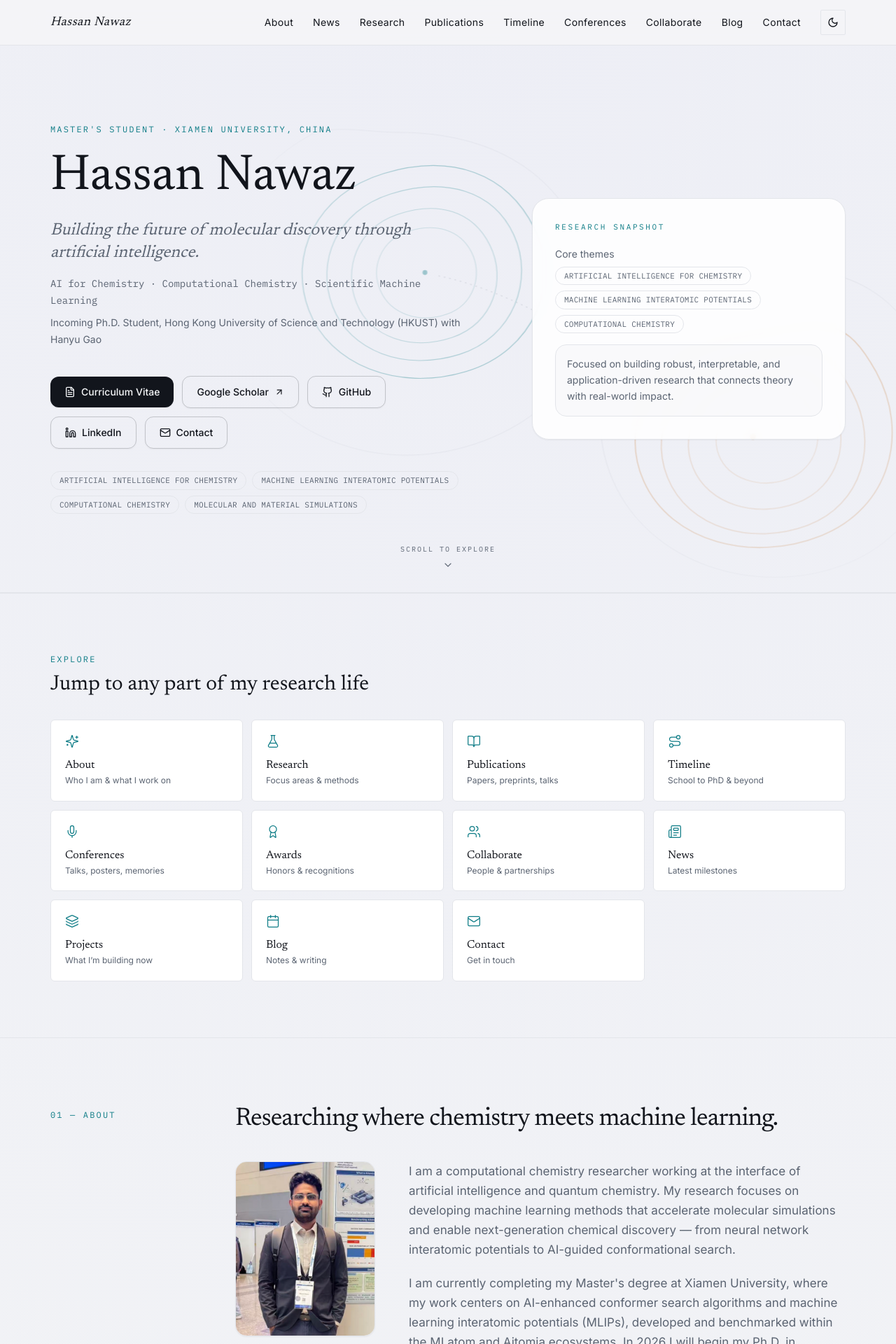
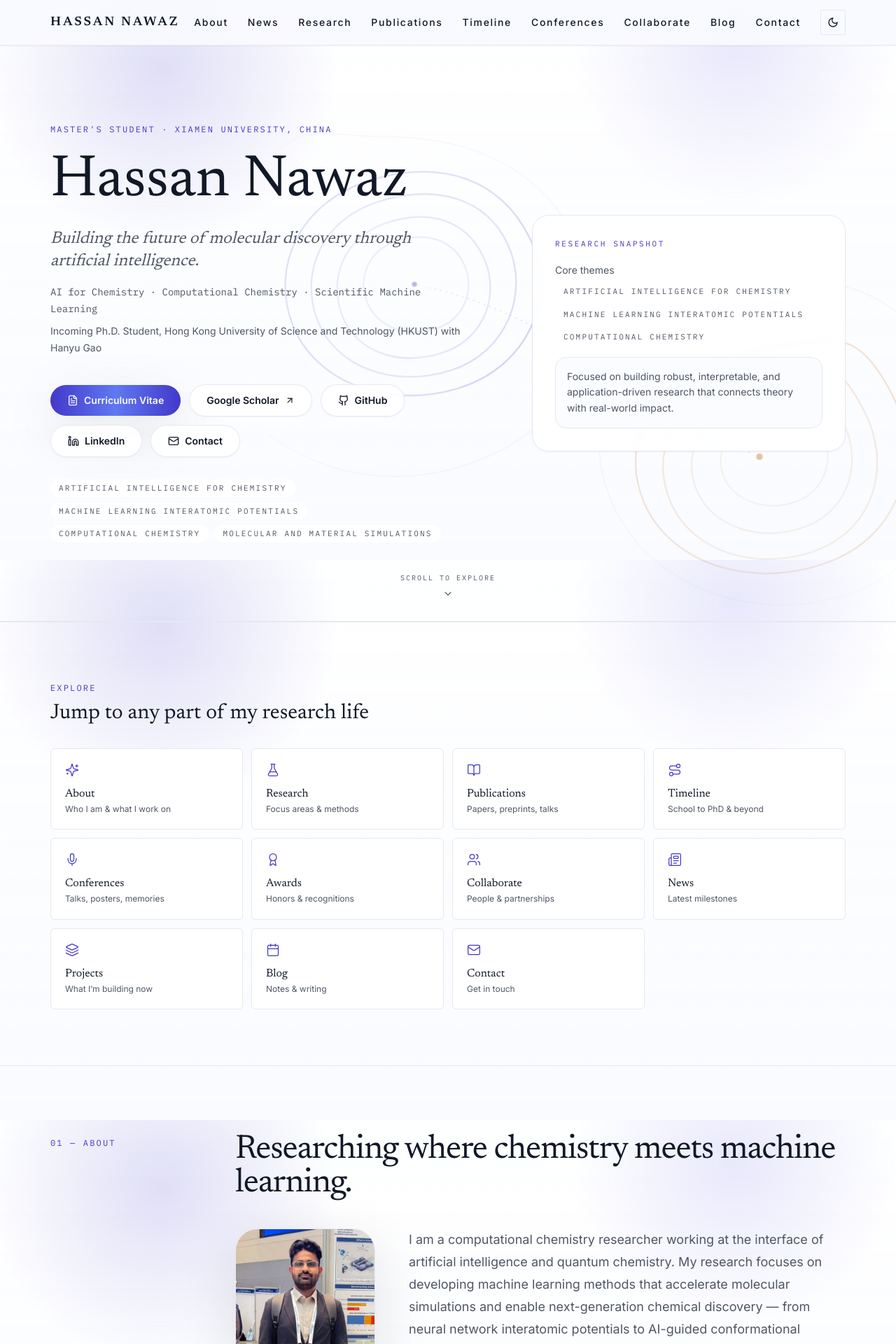
Before and after one commit to hassan-nawaz-awan/hassan_website, a Next.js app: page / in a window 1280 px wide. Shown: the top 1920 px of the page at 70% size. Built offline with nearby package versions, Linux system fonts and the light colour scheme.

Commit message:
update style_2

```diff
--- a/src/app/globals.css
+++ b/src/app/globals.css
@@ -19,15 +19,18 @@
   }
 
   body {
-    @apply bg-canvas text-ink dark:bg-canvas-dark dark:text-ink-dark;
+    @apply min-h-screen bg-canvas text-ink antialiased dark:bg-canvas-dark dark:text-ink-dark;
     background-image:
-      radial-gradient(circle at top, rgba(110, 112, 255, 0.04), transparent 18%),
-      linear-gradient(to bottom, rgba(15, 23, 42, 0.01), rgba(15, 23, 42, 0.01));
+      radial-gradient(circle at 18% 12%, rgba(67, 56, 202, 0.16), transparent 20%),
+      radial-gradient(circle at 82% 8%, rgba(79, 70, 229, 0.12), transparent 18%),
+      linear-gradient(to bottom, rgba(255, 255, 255, 0.92), rgba(249, 251, 255, 0.98));
+    background-attachment: fixed;
     font-feature-settings: 'cv11', 'ss01';
+    text-rendering: optimizeLegibility;
   }
 
   ::selection {
-    @apply bg-accent/20 text-ink dark:text-ink-dark;
+    @apply bg-accent/25 text-ink dark:text-ink-dark;
   }
 
   :focus-visible {
@@ -54,7 +57,7 @@
   }
 
   .section-heading {
-    @apply font-display text-3xl tracking-tight text-ink sm:text-4xl dark:text-ink-dark;
+    @apply font-display text-4xl tracking-tight text-ink sm:text-5xl dark:text-ink-dark;
   }
 
   .hairline-rule {
@@ -66,23 +69,42 @@
   }
 
   .card {
-    @apply rounded-md border border-hairline dark:border-hairline-dark bg-surface dark:bg-surface-dark transition-colors;
+    @apply rounded-[2rem] border border-hairline dark:border-hairline-dark bg-surface dark:bg-surface-dark shadow-card transition-all duration-300;
   }
 
   .pill {
-    @apply inline-flex items-center rounded-full border border-hairline dark:border-hairline-dark px-3 py-1 font-mono text-[11px] uppercase tracking-wide text-ink-muted dark:text-ink-muted-dark;
+    @apply inline-flex items-center rounded-full bg-surface/90 px-3 py-1 font-mono text-[11px] uppercase tracking-[0.2em] text-ink-muted dark:bg-surface-dark/85 dark:text-ink-muted-dark;
   }
 
   .btn-primary {
-    @apply inline-flex items-center gap-2 rounded-xl bg-ink px-5 py-3 text-sm font-medium text-canvas shadow-sm transition-all duration-200 hover:-translate-y-0.5 hover:shadow-md hover:opacity-90 dark:bg-ink-dark dark:text-canvas-dark;
+    @apply inline-flex items-center gap-2 rounded-[1.5rem] bg-gradient-to-r from-accent via-[#5f78f2] to-[#4338ca] px-6 py-3 text-sm font-semibold text-canvas shadow-card transition-all duration-300 hover:-translate-y-0.5 hover:shadow-[0_24px_70px_rgba(67,56,202,0.18)];
   }
 
   .btn-secondary {
-    @apply inline-flex items-center gap-2 rounded-xl border border-ink/20 px-5 py-3 text-sm font-medium text-ink shadow-sm transition-all duration-200 hover:-translate-y-0.5 hover:border-accent hover:text-accent hover:shadow-md dark:border-ink-dark/20 dark:text-ink-dark dark:hover:border-accent-dark dark:hover:text-accent-dark;
+    @apply inline-flex items-center gap-2 rounded-[1.5rem] border border-hairline/90 bg-surface/90 px-6 py-3 text-sm font-semibold text-ink shadow-sm transition-all duration-300 hover:-translate-y-0.5 hover:border-accent hover:text-accent hover:shadow-md dark:border-hairline-dark/80 dark:bg-surface-dark/90 dark:text-ink-dark dark:hover:border-accent-dark dark:hover:text-accent-dark;
   }
 
   .link-underline {
-    @apply relative text-ink dark:text-ink-dark transition-colors hover:text-accent dark:hover:text-accent-dark;
+    @apply relative text-ink dark:text-ink-dark transition-colors;
+  }
+
+  .link-underline::after {
+    content: '';
+    position: absolute;
+    left: 0;
+    bottom: -2px;
+    width: 100%;
+    height: 1px;
+    background-color: currentColor;
+    opacity: 0.2;
+    transform-origin: left;
+    transform: scaleX(0);
+    transition: transform 0.25s ease, opacity 0.25s ease;
+  }
+
+  .link-underline:hover::after {
+    transform: scaleX(1);
+    opacity: 1;
   }
 
   .prose-blog h2 {
--- a/src/components/About.tsx
+++ b/src/components/About.tsx
@@ -30,7 +30,7 @@ export default function About() {
               viewport={{ once: true, margin: '-80px' }}
               transition={{ duration: 0.5 }}
             >
-              <div className="aspect-[4/5] w-full max-w-[220px] overflow-hidden rounded-2xl border border-hairline bg-surface shadow-sm dark:border-hairline-dark dark:bg-surface-dark">
+              <div className="aspect-[4/5] w-full max-w-[240px] overflow-hidden rounded-[2rem] border border-hairline bg-surface shadow-card dark:border-hairline-dark dark:bg-surface-dark">
                 {/* eslint-disable-next-line @next/next/no-img-element */}
                 <img
                   src={withBasePath(profile.photo)}
@@ -40,7 +40,7 @@ export default function About() {
               </div>
             </motion.div>
 
-            <div className="space-y-5 text-[17px] leading-7 text-ink-muted dark:text-ink-muted-dark">
+            <div className="space-y-5 text-[18px] leading-8 text-ink-muted dark:text-ink-muted-dark">
               {profile.about.paragraphs.map((p, i) => (
                 <motion.p
                   key={i}
@@ -76,7 +76,7 @@ export default function About() {
                 whileInView={{ opacity: 1, y: 0 }}
                 viewport={{ once: true, margin: '-80px' }}
                 transition={{ duration: 0.5, delay: 0.1 * index }}
-                className="rounded-2xl border border-hairline bg-surface p-4 shadow-sm dark:border-hairline-dark dark:bg-surface-dark"
+                className="rounded-[1.75rem] border border-hairline bg-surface p-6 shadow-sm dark:border-hairline-dark dark:bg-surface-dark"
               >
                 <p className="font-mono text-[10px] uppercase tracking-[0.2em] text-ink-muted dark:text-ink-muted-dark">
                   {item.label}
@@ -93,7 +93,7 @@ export default function About() {
             whileInView={{ opacity: 1, y: 0 }}
             viewport={{ once: true, margin: '-80px' }}
             transition={{ duration: 0.5, delay: 0.3 }}
-            className="mt-10 rounded-r-xl border-l-2 border-accent bg-accent/5 py-4 pl-5 pr-4 dark:border-accent-dark dark:bg-accent-dark/5"
+            className="mt-10 rounded-[1.5rem] border-l-4 border-accent bg-accent/10 p-6 dark:border-accent-dark dark:bg-accent-dark/10"
           >
             <p className="font-display text-lg italic text-ink dark:text-ink-dark">
               &ldquo;{profile.careerGoal}&rdquo;
--- a/src/components/FeaturedProject.tsx
+++ b/src/components/FeaturedProject.tsx
@@ -25,7 +25,7 @@ export default function FeaturedProject() {
                 whileInView={{ opacity: 1, y: 0 }}
                 viewport={{ once: true, margin: '-80px' }}
                 transition={{ duration: 0.6 }}
-                className="overflow-hidden rounded-3xl border border-hairline bg-surface shadow-sm transition-all duration-300 hover:-translate-y-0.5 hover:shadow-md dark:border-hairline-dark dark:bg-surface-dark"
+                className="card overflow-hidden transition-transform duration-300 hover:-translate-y-1.5 hover:shadow-card"
               >
                 <div className="p-8 sm:p-10">
                   <p className="eyebrow">{project.subtitle}</p>
--- a/src/components/Footer.tsx
+++ b/src/components/Footer.tsx
@@ -5,7 +5,7 @@ export default function Footer() {
   const year = new Date().getFullYear();
 
   return (
-    <footer className="hairline-rule">
+    <footer className="hairline-rule bg-canvas/95 dark:bg-canvas-dark/95">
       <div className="container-content flex flex-col items-start justify-between gap-4 py-10 text-sm text-ink-muted dark:text-ink-muted-dark sm:flex-row sm:items-center">
         <p>
           © {year} {profile.name}. Built with Next.js, deployed on GitHub
--- a/src/components/Hero.tsx
+++ b/src/components/Hero.tsx
@@ -36,7 +36,7 @@ export default function Hero() {
   return (
     <section
       ref={sectionRef}
-      className="relative overflow-hidden border-b border-hairline dark:border-hairline-dark"
+      className="relative overflow-hidden border-b border-hairline bg-hero-fade dark:border-hairline-dark dark:bg-slate-950/90"
     >
       <motion.div style={{ y: bgY }} className="absolute inset-0">
         <MolecularBackground />
@@ -46,6 +46,9 @@ export default function Hero() {
         style={{ y: contentY, opacity: contentOpacity }}
         className="container-content relative grid min-h-[88vh] gap-12 py-28 lg:grid-cols-[1.08fr_0.92fr] lg:items-center"
       >
+        <div className="pointer-events-none absolute inset-x-0 top-6 hidden h-72 overflow-hidden lg:block">
+          <div className="absolute left-[12%] top-0 h-80 w-[56rem] -translate-x-1/2 rounded-full bg-accent/12 blur-3xl" />
+        </div>
         <div>
           <motion.p
             variants={fadeUp}
@@ -62,7 +65,7 @@ export default function Hero() {
             initial="hidden"
             animate="show"
             custom={1}
-            className="max-w-3xl font-display text-5xl leading-[1.02] text-ink dark:text-ink-dark sm:text-6xl lg:text-7xl"
+            className="max-w-3xl font-display text-5xl leading-[1.02] text-ink dark:text-ink-dark sm:text-6xl lg:text-[5.25rem]"
           >
             {profile.name}
           </motion.h1>
--- a/src/components/Navbar.tsx
+++ b/src/components/Navbar.tsx
@@ -11,11 +11,11 @@ export default function Navbar() {
   const [open, setOpen] = useState(false);
 
   return (
-    <header className="sticky top-0 z-50 border-b border-hairline bg-canvas/80 backdrop-blur-xl dark:border-hairline-dark dark:bg-canvas-dark/80">
+    <header className="sticky top-0 z-50 border-b border-hairline/80 bg-canvas/95 backdrop-blur-2xl shadow-sm transition-colors duration-300 dark:border-hairline-dark/70 dark:bg-canvas-dark/95">
       <nav className="container-content flex h-16 items-center justify-between">
         <Link
           href="/"
-          className="font-display text-lg italic tracking-wide text-ink dark:text-ink-dark"
+          className="font-display text-lg font-semibold tracking-[0.16em] uppercase text-ink dark:text-ink-dark"
         >
           {profile.name}
         </Link>
@@ -25,7 +25,7 @@ export default function Navbar() {
             <Link
               key={item.href}
               href={item.href}
-              className="link-underline text-sm tracking-wide"
+              className="link-underline text-sm font-medium tracking-[0.12em]"
             >
               {item.label}
             </Link>
@@ -39,7 +39,7 @@ export default function Navbar() {
             type="button"
             aria-label={open ? 'Close menu' : 'Open menu'}
             onClick={() => setOpen((v) => !v)}
-            className="flex h-9 w-9 items-center justify-center rounded-md border border-hairline bg-surface dark:border-hairline-dark dark:bg-surface-dark"
+            className="flex h-11 w-11 items-center justify-center rounded-2xl border border-hairline/80 bg-surface shadow-sm transition-all duration-200 dark:border-hairline-dark dark:bg-surface-dark"
           >
             {open ? <X size={16} /> : <Menu size={16} />}
           </button>
--- a/tailwind.config.ts
+++ b/tailwind.config.ts
@@ -10,32 +10,35 @@ const config: Config = {
     extend: {
       colors: {
         canvas: {
-          DEFAULT: '#F5F6F8',
-          dark: '#0B0E14',
+          DEFAULT: '#F8FAFF',
+          dark: '#080C18',
         },
         surface: {
           DEFAULT: '#FFFFFF',
-          dark: '#11151D',
+          dark: '#111827',
         },
         ink: {
-          DEFAULT: '#12151C',
-          muted: '#5B6472',
-          dark: '#E7EAF0',
-          'muted-dark': '#8A93A6',
+          DEFAULT: '#111827',
+          muted: '#4F5665',
+          dark: '#F8FAFC',
+          'muted-dark': '#CBD5E1',
         },
         hairline: {
-          DEFAULT: '#E3E5EA',
-          dark: '#222836',
+          DEFAULT: '#E6E8F0',
+          dark: '#2F3A54',
         },
         accent: {
-          DEFAULT: '#0E7C86',
-          light: '#11949F',
-          dark: '#2DD4C9',
+          DEFAULT: '#4338CA',
+          light: '#6366F1',
+          dark: '#A5B4FC',
         },
         ember: {
           DEFAULT: '#C2660E',
           dark: '#F2A65A',
         },
+      },
+      boxShadow: {
+        card: '0 24px 80px rgba(15, 23, 42, 0.12)',
       },
       fontFamily: {
         display: ['var(--font-display)', 'Georgia', 'serif'],
```
